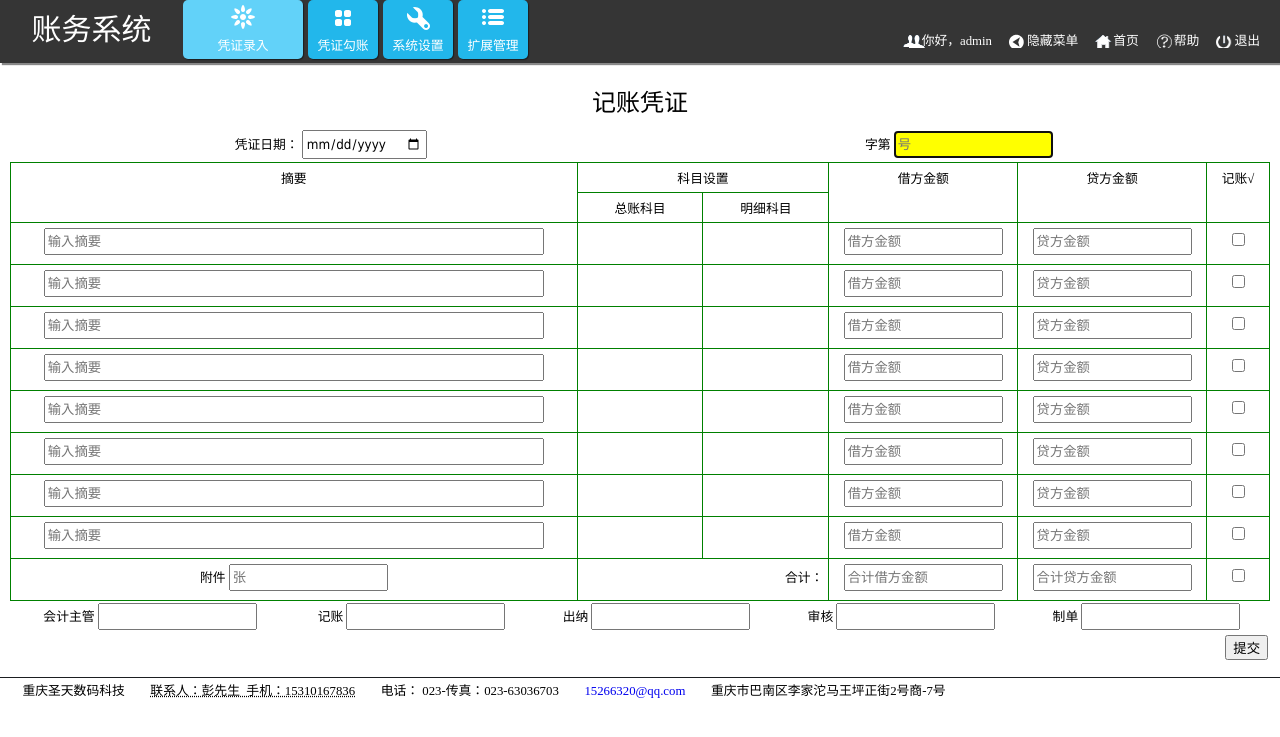
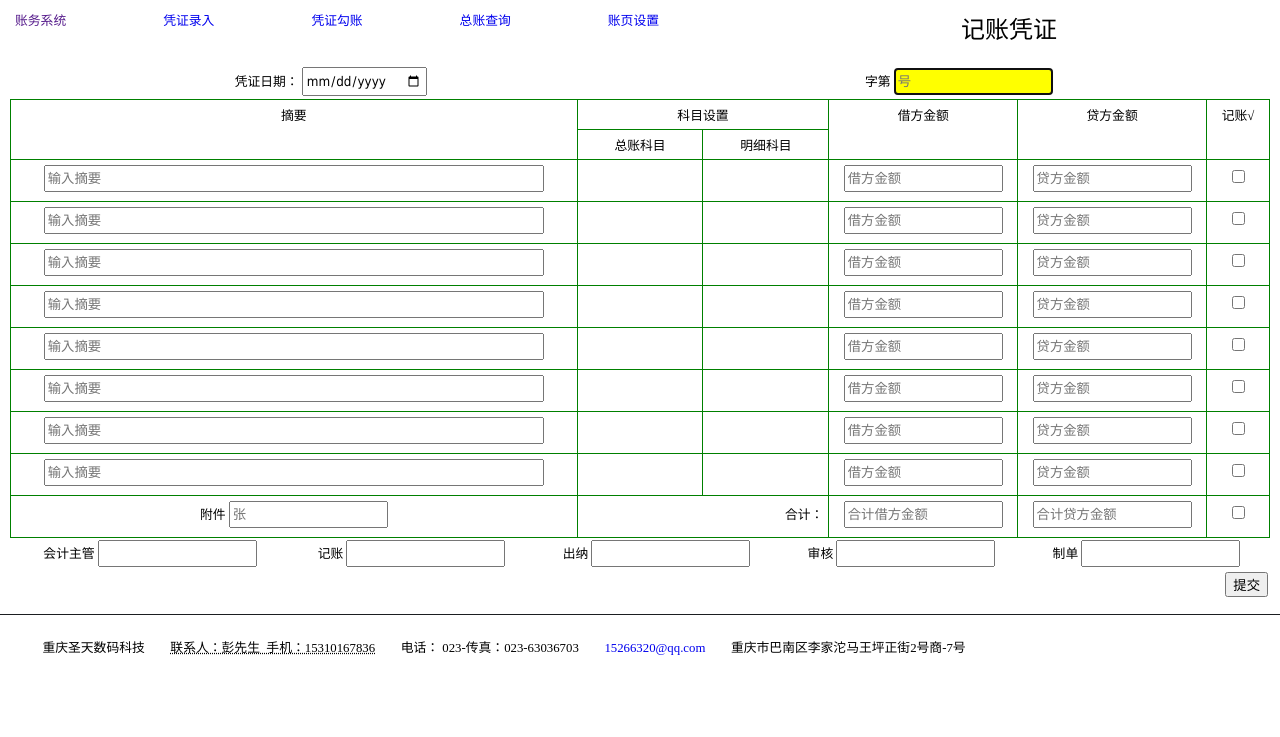
Before and after one commit to cqstars/zw, a Django app: page /voucher/voucher_input in a window 1280 px wide. Shown: the top 737 px of the page. Run offline with Django 3.2, Linux system fonts and the light colour scheme; some libraries are stand-ins or nearby versions.

```diff
--- a/apps/AccountingSubjects/models.py
+++ b/apps/AccountingSubjects/models.py
@@ -11,6 +11,8 @@ class AccountingSubjectCategory(models.Model):
         return self.name
     def get_accountingsubject(self):
         return self.accountingsubject_set.all()
+    def get_myacset(self):
+        return self.myaccountingsubject_set.all()
 
 class AccountingSubject(models.Model):
     category=models.ForeignKey(AccountingSubjectCategory,on_delete=models.CASCADE,verbose_name="会计科目大类")
--- a/apps/ledger/urls.py
+++ b/apps/ledger/urls.py
@@ -9,6 +9,8 @@ from . import views
 
 app_name = 'ledger'
 urlpatterns = [
-    # path('', views.index, name='index'),
+    path('ledgerlist', views.ledgerListView.as_view(), name='ledgerlist'),
+    path('ledgersetupaccountingsubject1/<int:id>/', views.ledgersetupaccountingsubject1, name='ledgersetupaccountingsubject1'),
+    path('ledgersetup', views.ledgersetupView.as_view(), name='ledgersetup'),
     # path('account_subject_by_categoryid/<int:id>/', views.account_subject_by_categoryid,name='account_subject_by_categoryid'),
 ]
--- a/static/css/main.css
+++ b/static/css/main.css
@@ -1,6 +1,7 @@
 body, button, input, select, textarea, h1, h2, h3, h4, h5, h6 {
     font-family: Microsoft YaHei, '宋体', Tahoma, Helvetica, Arial, "\5b8b\4f53", sans-serif;
 }
+
 /**CSS Reset 开始**/
 html, body, div, span, applet, object, iframe, h1, h2, h3, h4, h5, h6, p, blockquote, pre, a, abbr, acronym, address, big, cite, code, del, dfn, em, img, ins, kbd, q, s, samp, small, strike, strong, sub, sup, tt, var, b, u, i, center, dl, dt, dd, ol, ul, li, fieldset, form, label, legend, table, caption, tbody, tfoot, thead, tr, th, td, article, aside, canvas, details, embed, figure, figcaption, footer, header, hgroup, menu, nav, output, ruby, section, summary, time, mark, audio, video {
     border: 0;
@@ -10,15 +11,18 @@ html, body, div, span, applet, object, iframe, h1, h2, h3, h4, h5, h6, p, blockq
     margin: 0;
     padding: 0;
 }
+
 html {
     font-size: 100%;
     font-size: 12px;
     font-size: 0.8em;
 }
+
 @charset "utf-8";
 * {
     box-sizing: border-box;
 }
+
 .clearfix:after, .cf:after {
     content: ".";
     display: block;
@@ -26,6 +30,7 @@ html {
     clear: both;
     visibility: hidden;
 }
+
 .icon {
     width: 1.5em;
     height: 1.5em;
@@ -33,79 +38,24 @@ html {
     fill: currentColor;
     overflow: hidden;
 }
+
 /*顶部导航*/
-ol, ul, dl {
-    list-style: none;
-}
-.left, .l {
-    float: left;
+#nav {
 }
 
-.right, .r {
-    float: right;
-}
-.head {
-    width: 100%;
-    height: 63px;
-    background: #353535;
-    color: #fff;
-    box-shadow: 2px 2px 1px #888888;
+#nav ul {
+    display: block;
+    overflow: hidden;
+    white-space: nowrap;
 }
 
-.head a {
-    color: #fff;
+#nav ul li {
+    list-style: none;
+    display: inline-block;
+    margin-left: 15px;
+    width: 130px;
 }
 
-.headlogo {
-    width: 183px;
-    height: 60px;
-    line-height: 60px;
-    text-align: center;
-}
-
-.head .headnav li {
-    float: left;
-    margin-right: 5px;
-}
-
-.head .headnav li a {
-    display: block;
-    width: 70px;
-    padding: 35px 0 5px 0;
-    background: #22b7eb url(../img/bg/ico_bg.png) no-repeat;
-    text-align: center;
-    border-radius: 5px;
-    box-shadow: 1px 1px 1px #1b1e21;
-}
-
-.head .headnav li#menu_0 a {
-    background-position: center -95px;
-}
-
-.head .headnav li#menu_1 a {
-    background-position: center -195px;
-}
-
-.head .headnav li#menu_2 a {
-    background-position: center -295px;
-}
-
-.head .headnav li#menu_3 a {
-    background-position: center -395px;
-}
-
-.head .headnav li.current-menu a {
-    width: 120px;
-    background-color: #62d2f9;
-}
-
-.head .headnav li a:hover {
-    background-color: #62d2f9;
-}
-
-.headlink {
-    margin: 30px 20px 0 0;
-}
 a {
     text-decoration: none;
     outline: none;
@@ -135,43 +85,15 @@ h5 {
 h6 {
     font-size: 12px;
 }
-.headlink li {
-    float: left;
-    margin-left: 15px;
-}
-
-.headlink li a {
-    padding-left: 20px;
-    background: url(../img/bg/main_link_ico.png) no-repeat;
-}
-
-.headlink li#link_0 a {
-    background-position: 0 0;
-}
-
-.headlink li#link_1 a {
-    background-position: 0 -150px;
-}
-
-.headlink li#link_2 a {
-    background-position: 0 -50px;
-}
-
-.headlink li#link_3 a {
-    background-position: 0 -190px;
-}
-
-.headlink li#link_4 a {
-    background-position: 0 -100px;
-}
 
 /*顶部导航结束*/
 footer {
     border-top: 1px solid #1b1e21;
+    padding: 20px;
 }
 
+.footer {
 
-.footer {
     height: 50px;
 }
 
@@ -187,7 +109,7 @@ footer {
 .table {
     width: 100%;
     border: 1px solid green;
-    border-collapse:collapse;
+    border-collapse: collapse;
 }
 
 .table th, tr {
@@ -196,17 +118,19 @@ footer {
     padding: 5px;
 
 }
-.table th{
-    font-size:medium;
+
+.table th {
+    font-size: medium;
 }
+
 .table td {
     text-align: center;
     padding: 5px;
-    border:1px solid green;
+    border: 1px solid green;
 }
 
 /*-----------------------voucher_input------------------------------------------------*/
-  #voucher_content img{
+#voucher_content img {
     cursor: pointer;
 }
 
@@ -222,21 +146,52 @@ footer {
 input:focus {
     background-color: yellow;
 }
+
 /*----------------------------------span 错误样式 -----------------------------      */
-.myerror
-{
+.myerror {
     padding: 2px 2px;
     display: block;
     color: #993300;
 }
-.input_error{
--webkit-transition:border linear .2s,-webkit-box-shadow linear .5s;
-border-color:rgba(255,0,0,.75);
--webkit-box-shadow:0 0 12px rgba(251,149,149,3);
+
+.input_error {
+    -webkit-transition: border linear .2s, -webkit-box-shadow linear .5s;
+    border-color: rgba(255, 0, 0, .75);
+    -webkit-box-shadow: 0 0 12px rgba(251, 149, 149, 3);
 }
-.breadcrumb{
+
+.breadcrumb {
     margin: 10px 0px;
 }
-.wrapper{
+
+.wrapper {
     padding: 10px;
 }
+
+.left {
+    width: 40%;
+    float: left;
+    padding: 20px
+}
+
+.right {
+    width: 60%;
+    float: right;
+    padding: 20px;
+}
+
+#myacset {
+    background-color: #993300;
+    border: 1px solid #353535;
+    cursor: pointer;
+}
+#myacset li{ list-style: none}
+
+#myacset > ul > li ul {
+    display: none;
+    margin-left: 40px;
+}
+#myacset > ul > li > ul > li:hover ul { /*鼠标划过二级菜单的时候对应的三级菜单显示*/
+            display: block;
+            margin-left: 40px;
+        }
--- a/templates/Base_2.html
+++ b/templates/Base_2.html
@@ -11,54 +11,26 @@
     {% endblock %}
 </head>
 <body>
+<div id="nav">
+    <ul style="float: left">
+        <li><a href="">账务系统</a></li>
+        <li><a href="{% url 'voucher:voucher_input' %}">凭证录入</a></li>
+        <li><a href="{% url 'voucher:voucherlist' %}">凭证勾账</a></li>
+        <li><a href="{% url 'ledger:ledgerlist' %}">总账查询</a></li>
+        <li> <a href="{% url 'ledger:ledgersetup' %}">账页设置</a></li>
+    </ul>
 
-<div class="head clearfix">
-    <div class="headlogo left">
-        <h2><a href="">账务系统</a></h2>
 </div>
-    <ul class="headnav left" id="headnav">
 
-        <li id="menu_0" class="current-menu">
-            <a href="{% url 'voucher:voucher_input' %}">凭证录入</a>
-        </li>
-        <li id="menu_1">
-            <a href="{% url 'voucher:voucherlist' %}">凭证勾账</a>
-        </li>
-        <li id="menu_2">
-            <a href="#">系统设置</a>
-        </li>
-        <li id="menu_3">
-            <a href="#">扩展管理</a>
-        </li>
-    </ul>
-    <ul class="headlink right clearfix">
-        <li id="link_0">
-            <a href="#">你好，admin</a>
-        </li>
-        <li id="link_1">
-            <a href="#">隐藏菜单</a>
-        </li>
-        <li id="link_2">
-            <a href="#">首页</a>
-        </li>
-        <li id="link_3">
-            <a href="#">帮助</a>
-        </li>
-        <li id="link_4">
-            <a href="#">退出</a>
-        </li>
-    </ul>
-</div><!--end head-->
-<div class="wrapper">
-<div class="breadcrumb">
+<div class="breadcrumb clearfix">
     {% block breadcrumb %}
     {% endblock %}
 </div>
-
+<div class="wrapper">
     {% block content %}
     {% endblock %}
+</div>
 
-  </div>
 <footer>
 
     <svg class="icon" aria-hidden="true">
```
Also changed, not shown: apps/ledger/models.py (+45 -16 lines), apps/ledger/views.py (+84 -6 lines), templates/ledger/ledgerlist.html (added, +61 -0 lines), templates/ledger/ledgersetup.html (added, +211 -0 lines), templates/voucher/voucher_list.html (+6 -5 lines), apps/ledger/migrations/0003_myaccountingsubject_myaccountingsubject_2.py (added), apps/ledger/migrations/0004_auto_20190127_1229.py (added). Lines whose indentation alone changed are shown as unchanged.
